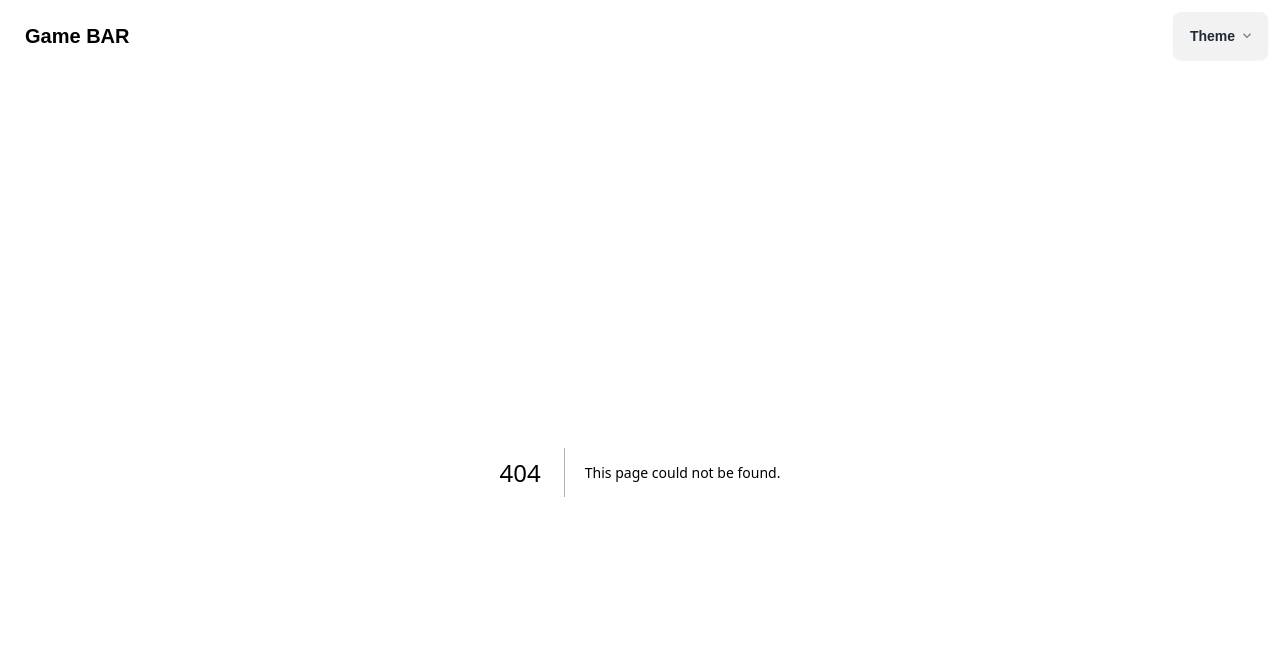
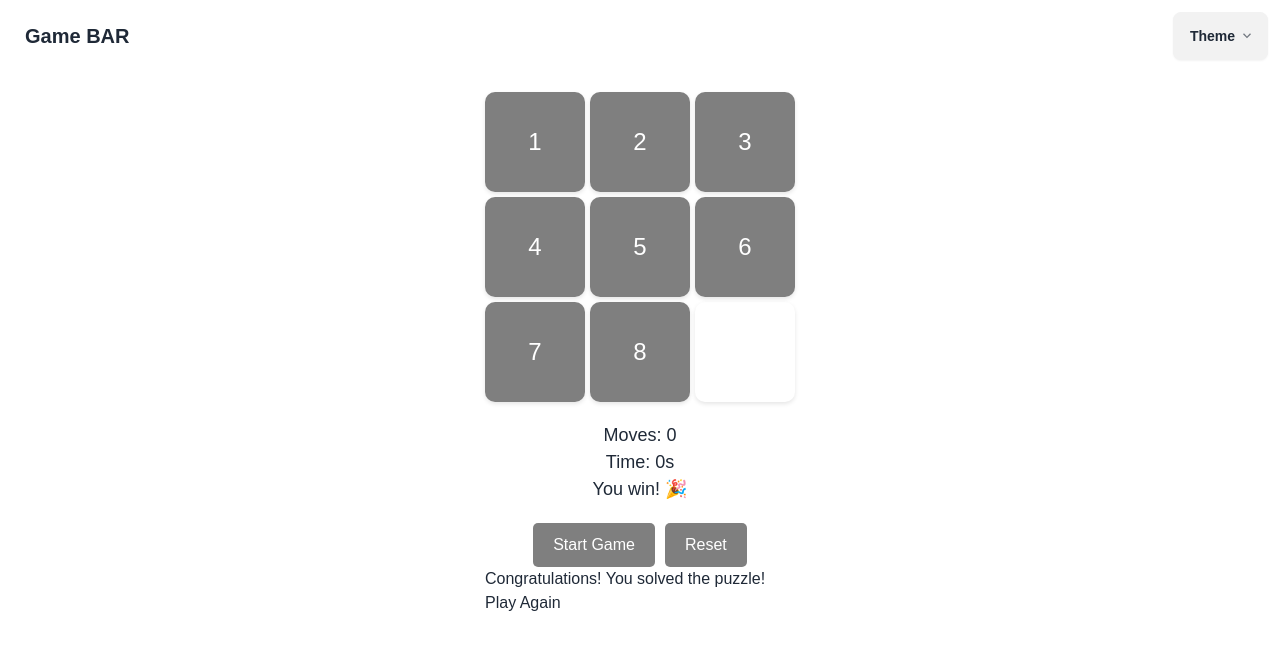
Before and after one commit to Aditya146699/gamebar, a Next.js app: page /game7 in a window 1280 px wide. Before the commit this address had no page. Shown: the top 650 px of the page. Built offline with nearby package versions, Linux system fonts and the light colour scheme.

Commit message:
Add files via upload

```diff
--- /dev/null
+++ b/app/game7/PuzzleBoard.module.css
@@ -0,0 +1,116 @@
+
+.main{
+    margin-top: 20px;
+    display: flex;
+    justify-content: center;
+}
+.puzzle-container {
+    display: flex;
+    flex-direction: column;
+    justify-content: center;
+    align-items: center;
+    background-color: #fff;
+    padding: 20px;
+    border-radius: 10px;
+    box-shadow: 0px 4px 6px rgba(0, 0, 0, 0.1);
+  }
+
+  .puzzle-container h1 {
+    font-size: 2rem;
+    margin-bottom: 20px;
+  }
+
+  .board {
+    display: grid;
+    grid-template-columns: repeat(3, 100px);
+    grid-gap: 5px;
+    margin-bottom: 20px;
+  }
+
+  .tile {
+    width: 100px;
+    height: 100px;
+    display: flex;
+    justify-content: center;
+    align-items: center;
+    font-size: 24px;
+    background-color: rgba(0, 0, 0, 0.5);
+    color: white;
+    cursor: pointer;
+    border-radius: 10px;
+    user-select: none;
+    transition: background-color 0.3s;
+    box-shadow: 0px 2px 4px rgba(0, 0, 0, 0.1);
+  }
+
+  .tile:hover {
+    background-color: #45a049;
+  }
+
+  .tile.empty {
+    background-color: transparent;
+    cursor: default;
+  }
+
+  .info {
+    font-size: 18px;
+    text-align: center;
+    margin-bottom: 20px;
+  }
+
+  .controls {
+    display: flex;
+    justify-content: center;
+    gap: 10px;
+  }
+
+  .controls button {
+    padding: 10px 20px;
+    background-color: rgba(0, 0, 0, 0.5);
+    color: white;
+    border: none;
+    border-radius: 5px;
+    font-size: 16px;
+    cursor: pointer;
+    transition: background-color 0.3s;
+  }
+
+  .controls button:hover {
+    background-color: rgba(0, 0, 0, 0.619);
+  }
+
+  .controls button:disabled {
+    background-color: #ccc;
+    cursor: not-allowed;
+  }
+
+  .win-screen {
+    position: fixed;
+    top: 0;
+    left: 0;
+    width: 100%;
+    height: 100%;
+    background-color: rgba(0, 0, 0, 0.5);
+    display: flex;
+    justify-content: center;
+    align-items: center;
+    z-index: 9999;
+    color: white;
+    text-align: center;
+    font-size: 2rem;
+    font-weight: bold;
+    padding: 20px;
+    border-radius: 10px;
+  }
+
+  .win-screen button {
+    background-color: #2196f3;
+    padding: 15px 30px;
+    margin-top: 20px;
+    cursor: pointer;
+    border-radius: 5px;
+  }
+
+  .win-screen button:hover {
+    background-color: #0b7dda;
+  }
--- /dev/null
+++ b/app/game7/page.tsx
@@ -0,0 +1,153 @@
+"use client";
+import React, { useState, useEffect } from 'react';
+import styles from './PuzzleBoard.module.css';
+
+type PuzzleState = number[];
+
+const initialPuzzleState: PuzzleState = [1, 2, 3, 4, 5, 6, 7, 8, 0];
+
+const shufflePuzzle = (puzzle: PuzzleState): PuzzleState => {
+  const newPuzzle = [...puzzle];
+  for (let i = newPuzzle.length - 1; i > 0; i--) {
+    const j = Math.floor(Math.random() * (i + 1));
+    [newPuzzle[i], newPuzzle[j]] = [newPuzzle[j], newPuzzle[i]];
+  }
+  return newPuzzle;
+};
+
+const findEmptyTile = (puzzle: PuzzleState): number => {
+  return puzzle.indexOf(0);
+};
+
+const makeMove = (puzzle: PuzzleState, index: number): PuzzleState => {
+  const emptyIndex = findEmptyTile(puzzle);
+  const size = Math.sqrt(puzzle.length);
+  const row = Math.floor(index / size);
+  const col = index % size;
+  const emptyRow = Math.floor(emptyIndex / size);
+  const emptyCol = emptyIndex % size;
+
+  if (
+    (Math.abs(row - emptyRow) === 1 && col === emptyCol) ||
+    (Math.abs(col - emptyCol) === 1 && row === emptyRow)
+  ) {
+    const newPuzzle = [...puzzle];
+    [newPuzzle[index], newPuzzle[emptyIndex]] = [newPuzzle[emptyIndex], newPuzzle[index]];
+    return newPuzzle;
+  }
+  return puzzle;
+};
+
+const isWin = (puzzle: PuzzleState): boolean => {
+  for (let i = 0; i < puzzle.length - 1; i++) {
+    if (puzzle[i] !== i + 1) {
+      return false;
+    }
+  }
+  return puzzle[puzzle.length - 1] === 0;
+};
+
+const PuzzleBoard: React.FC = () => {
+  const [puzzleState, setPuzzleState] = useState<PuzzleState>(initialPuzzleState);
+  const [moves, setMoves] = useState<number>(0);
+  const [seconds, setSeconds] = useState<number>(0);
+  const [isTimerRunning, setIsTimerRunning] = useState<boolean>(false);
+  const [gameWon, setGameWon] = useState<boolean>(false);
+
+  useEffect(() => {
+    let timerInterval: NodeJS.Timeout | undefined;
+
+    if (isTimerRunning && !gameWon) {
+      timerInterval = setInterval(() => {
+        setSeconds((prev) => prev + 1);
+      }, 1000);
+    } else {
+      if (timerInterval) {
+        clearInterval(timerInterval);
+      }
+    }
+
+    return () => {
+      if (timerInterval) {
+        clearInterval(timerInterval);
+      }
+    };
+  }, [isTimerRunning, gameWon]);
+
+  const handleTileClick = (index: number) => {
+    const newPuzzleState = makeMove(puzzleState, index);
+    if (newPuzzleState !== puzzleState) {
+      setPuzzleState(newPuzzleState);
+      setMoves((prev) => prev + 1);
+    }
+  };
+
+  const handleShuffle = () => {
+    setPuzzleState(shufflePuzzle(initialPuzzleState));
+    setMoves(0);
+    setSeconds(0);
+    setIsTimerRunning(true);
+    setGameWon(false);
+  };
+
+  const handleReset = () => {
+    setPuzzleState(initialPuzzleState);
+    setMoves(0);
+    setSeconds(0);
+    setIsTimerRunning(false);
+    setGameWon(false);
+  };
+
+  const handleWin = () => {
+    setGameWon(true);
+    setIsTimerRunning(false);
+  };
+
+  const renderTile = (value: number, index: number) => {
+    return (
+      <div
+        key={index}
+        className={`${styles.tile} ${value === 0 ? styles.empty : ''}`}
+        onClick={() => { if (value !== 0) handleTileClick(index); }}
+      >
+        {value !== 0 ? value : ''}
+      </div>
+    );
+  };
+
+  useEffect(() => {
+    if (isWin(puzzleState)) {
+      handleWin();
+    }
+  }, [puzzleState]);
+
+  return (
+    <main className={styles.main}>
+      <div className={styles.puzzleContainer}>
+        <div className={styles.board}>
+          {puzzleState.map((value, index) => renderTile(value, index))}
+        </div>
+
+        <div className={styles.info}>
+          <p>Moves: {moves}</p>
+          <p>Time: {seconds}s</p>
+          {gameWon && <p>You win! 🎉</p>}
+        </div>
+
+        <div className={styles.controls}>
+          <button onClick={handleShuffle}>Start Game</button>
+          <button onClick={handleReset}>Reset</button>
+        </div>
+
+        {gameWon && (
+          <div className={styles.winScreen}>
+            <p>Congratulations! You solved the puzzle!</p>
+            <button onClick={handleReset}>Play Again</button>
+          </div>
+        )}
+      </div>
+    </main>
+  );
+};
+
+export default PuzzleBoard;
--- /dev/null
+++ b/app/game7/puzzleLogic.ts
@@ -0,0 +1,68 @@
+export type PuzzleState = number[];
+
+export const initialPuzzleState: PuzzleState = [
+  1, 2, 3,
+  4, 5, 6,
+  7, 8, 0,
+];
+
+// Get the index of the blank tile (represented by 0)
+const getBlankIndex = (state: PuzzleState): number => {
+  return state.indexOf(0);
+};
+
+// Swap two tiles in the puzzle
+const swap = (state: PuzzleState, i: number, j: number): PuzzleState => {
+  const newState = [...state];
+  [newState[i], newState[j]] = [newState[j], newState[i]];
+  return newState;
+};
+
+// Check if a move is valid (up, down, left, right)
+const isValidMove = (state: PuzzleState, index: number): boolean => {
+  const blankIndex = getBlankIndex(state);
+  const validMoves = [
+    blankIndex - 3, // Move up
+    blankIndex + 3, // Move down
+    blankIndex - 1, // Move left
+    blankIndex + 1, // Move right
+  ];
+
+  return validMoves.includes(index) && index >= 0 && index < 9;
+};
+
+// Make a move in the puzzle
+export const makeMove = (state: PuzzleState, index: number): PuzzleState => {
+  const blankIndex = getBlankIndex(state);
+  if (isValidMove(state, index)) {
+    return swap(state, blankIndex, index);
+  }
+  return state;
+};
+
+// Check if the puzzle is solved
+export const isWin = (state: PuzzleState): boolean => {
+  return state.every((value, index) => value === index);
+};
+
+// Shuffle the puzzle state randomly
+export const shufflePuzzle = (state: PuzzleState): PuzzleState => {
+  let newState = [...state];
+  let blankIndex = getBlankIndex(newState);
+
+  // Perform 100 random moves to shuffle the puzzle
+  for (let i = 0; i < 100; i++) {
+    const validMoves = [
+      blankIndex - 3, // Move up
+      blankIndex + 3, // Move down
+      blankIndex - 1, // Move left
+      blankIndex + 1, // Move right
+    ].filter((index) => index >= 0 && index < 9);
+
+    const randomIndex = validMoves[Math.floor(Math.random() * validMoves.length)];
+    newState = swap(newState, blankIndex, randomIndex);
+    blankIndex = randomIndex;
+  }
+
+  return newState;
+};
```
